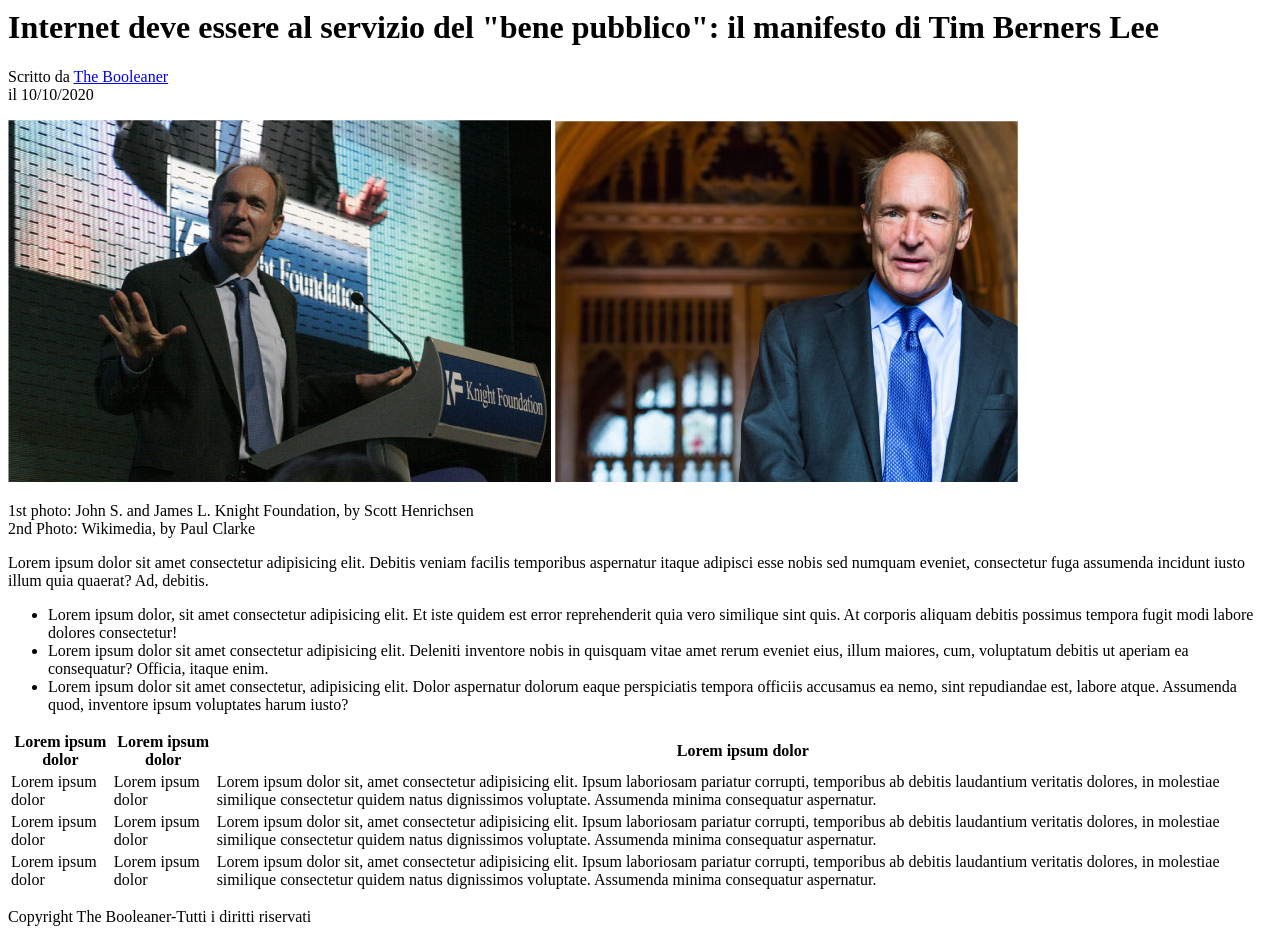
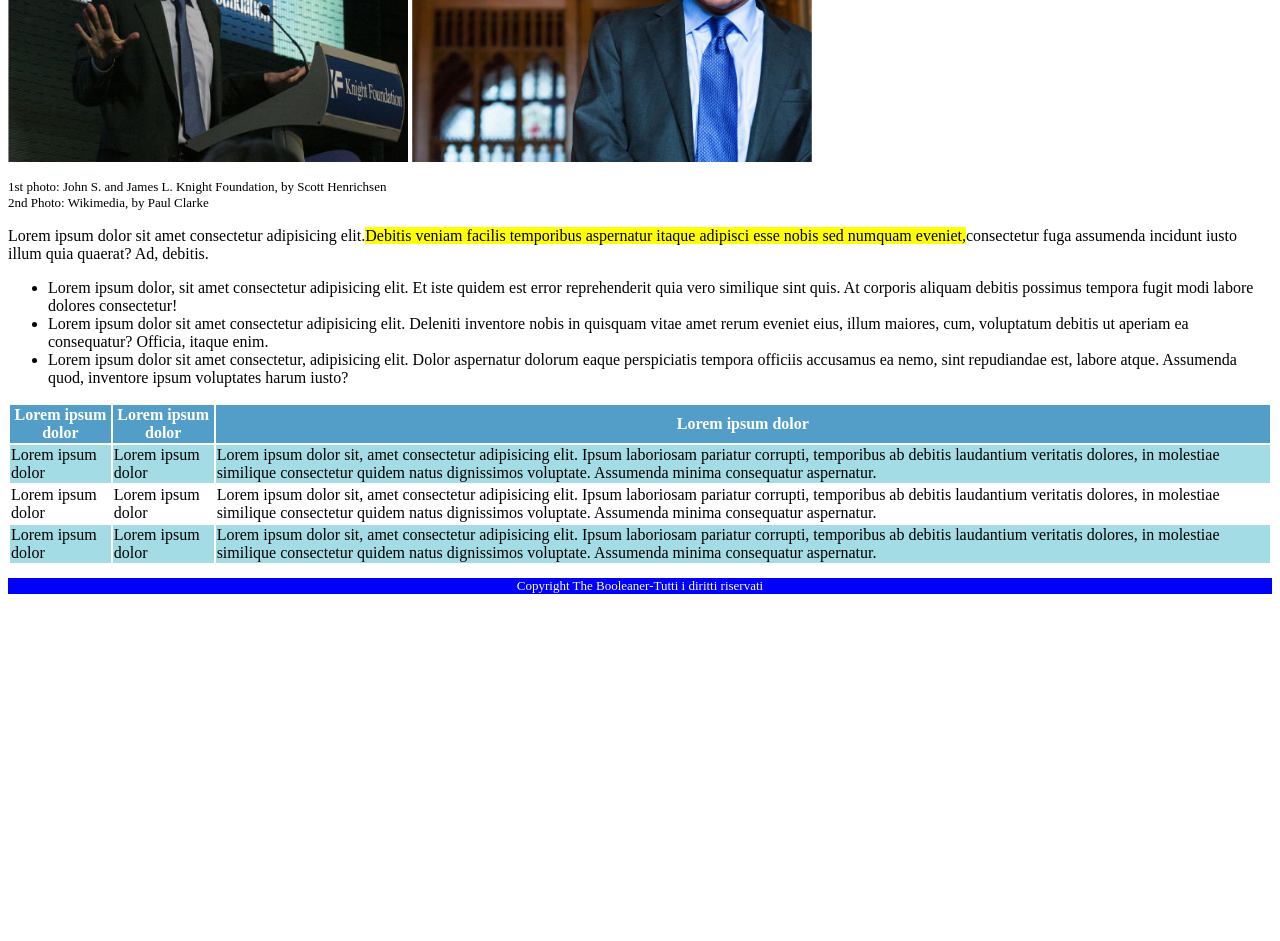
Before and after one commit to RENvaldiviaesc123/html-css-booleaner, a plain HTML site: page index.html in a window 1280 px wide. Shown: the part 345-1286 px from the top of the page. After the commit the page ends 952 px from the top, so only its background shows below. Drawn offline with Linux system fonts and the light colour scheme.

Commit message:
Some changes and almost finished css part.

```diff
--- a/CSS/style.css
+++ b/CSS/style.css
@@ -0,0 +1,34 @@
+#backgroundtitle {
+                  background-color: rgb(61, 190, 199);
+                }
+#text_footer {
+            font-size: small;
+            background-color: blue;
+            text-align: center;
+            color: white;
+}
+#printitle {
+            width: 190px;
+            height: 80px;
+}
+#giallosotto {
+            background-color: yellow;
+}
+#info {
+    font-size: small;
+}
+.tabtitle {
+    background-color: rgb(83, 158, 201);
+    color: white;
+}
+.tabcontent {
+    background-color: rgb(163, 220, 228);
+}
+#photo1 {
+    width: 400px;
+    height: 300px;
+}
+#photo2 {
+    width: 400px;
+    height: 300px;
+}
--- a/index.html
+++ b/index.html
@@ -3,41 +3,50 @@
 <head>
     <meta charset="UTF-8">
     <meta name="viewport" content="width=device-width, initial-scale=1.0">
+    <link rel="stylesheet" href="./CSS/style.css">
     <title>The Booleaner</title>
 </head>
 <body>
-    <header>
-        <img src="./immagini/logo.svg" title="The Booleaner">
+
+    <header id="backgroundtitle">
+
+        <div id="printitle"><img src="./immagini/logo.svg" title="The Booleaner"></div>
+
     </header>
 
     <main>
-        <div>
+        <section>
             <h1>Internet deve essere al servizio del "bene pubblico": il manifesto di Tim Berners Lee</h1>
             <p>Scritto da <a href="https://boolean.careers/blog" target="_blank">The Booleaner</a> <br>il 10/10/2020</p>
-        </div>
-        <div>
-            <img src="./immagini/tim-1.jpg" title="Tim Berners Lee">
-            <img src="./immagini/tim-2.jpg" title="Tim Berners Lee">
-            <p>1st photo: John S. and James L. Knight Foundation, by Scott Henrichsen <br>2nd Photo: Wikimedia, by Paul Clarke</p>
-        </div>
-        <div>
+        </section>
+        <section>
+            <img src="./immagini/tim-1.jpg" title="Tim Berners Lee" id="photo1">
+            <img src="./immagini/tim-2.jpg" title="Tim Berners Lee" id="photo2">
+            <p id="info">1st photo: John S. and James L. Knight Foundation, by Scott Henrichsen <br>2nd Photo: Wikimedia, by Paul Clarke</p>
+        </section>
+        <section>
             <p>
-                Lorem ipsum dolor sit amet consectetur adipisicing elit.
-                Debitis veniam facilis temporibus aspernatur itaque adipisci esse nobis sed numquam eveniet,
-                consectetur fuga assumenda incidunt iusto illum quia quaerat? Ad, debitis.
+                Lorem ipsum dolor sit amet consectetur adipisicing elit.<mark id="giallosotto">Debitis veniam facilis temporibus aspernatur itaque adipisci esse nobis sed numquam eveniet,</mark>consectetur fuga assumenda incidunt iusto illum quia quaerat? Ad, debitis.</p>
+            <p>
                 <ul>
                     <li>Lorem ipsum dolor, sit amet consectetur adipisicing elit. Et iste quidem est error reprehenderit quia vero similique sint quis. At corporis aliquam debitis possimus tempora fugit modi labore dolores consectetur!</li>
                     <li>Lorem ipsum dolor sit amet consectetur adipisicing elit. Deleniti inventore nobis in quisquam vitae amet rerum eveniet eius, illum maiores, cum, voluptatum debitis ut aperiam ea consequatur? Officia, itaque enim.</li>
                     <li>Lorem ipsum dolor sit amet consectetur, adipisicing elit. Dolor aspernatur dolorum eaque perspiciatis tempora officiis accusamus ea nemo, sint repudiandae est, labore atque. Assumenda quod, inventore ipsum voluptates harum iusto?</li>
                 </ul>
             </p>
-        </div>
-        <div>
+        </section>
+
+        <section>
             <table>
                 <tr>
-                    <th>Lorem ipsum dolor</th>
-                    <th>Lorem ipsum dolor</th>
-                    <th>Lorem ipsum dolor</th>
+                    <th class="tabtitle">Lorem ipsum dolor</th>
+                    <th class="tabtitle">Lorem ipsum dolor</th>
+                    <th class="tabtitle">Lorem ipsum dolor</th>
+                </tr>
+                <tr>
+                    <td class="tabcontent">Lorem ipsum dolor</td>
+                    <td class="tabcontent">Lorem ipsum dolor</td>
+                    <td class="tabcontent">Lorem ipsum dolor sit, amet consectetur adipisicing elit. Ipsum laboriosam pariatur corrupti, temporibus ab debitis laudantium veritatis dolores, in molestiae similique consectetur quidem natus dignissimos voluptate. Assumenda minima consequatur aspernatur.</td>
                 </tr>
                 <tr>
                     <td>Lorem ipsum dolor</td>
@@ -45,22 +54,20 @@
                     <td>Lorem ipsum dolor sit, amet consectetur adipisicing elit. Ipsum laboriosam pariatur corrupti, temporibus ab debitis laudantium veritatis dolores, in molestiae similique consectetur quidem natus dignissimos voluptate. Assumenda minima consequatur aspernatur.</td>
                 </tr>
                 <tr>
-                    <td>Lorem ipsum dolor</td>
-                    <td>Lorem ipsum dolor</td>
-                    <td>Lorem ipsum dolor sit, amet consectetur adipisicing elit. Ipsum laboriosam pariatur corrupti, temporibus ab debitis laudantium veritatis dolores, in molestiae similique consectetur quidem natus dignissimos voluptate. Assumenda minima consequatur aspernatur.</td>
-                </tr>
-                <tr>
-                    <td>Lorem ipsum dolor</td>
-                    <td>Lorem ipsum dolor</td>
-                    <td>Lorem ipsum dolor sit, amet consectetur adipisicing elit. Ipsum laboriosam pariatur corrupti, temporibus ab debitis laudantium veritatis dolores, in molestiae similique consectetur quidem natus dignissimos voluptate. Assumenda minima consequatur aspernatur.</td>
+                    <td class="tabcontent">Lorem ipsum dolor</td>
+                    <td class="tabcontent">Lorem ipsum dolor</td>
+                    <td class="tabcontent">Lorem ipsum dolor sit, amet consectetur adipisicing elit. Ipsum laboriosam pariatur corrupti, temporibus ab debitis laudantium veritatis dolores, in molestiae similique consectetur quidem natus dignissimos voluptate. Assumenda minima consequatur aspernatur.</td>
                 </tr>
 
             </table>
-        </div>
+        </section>
+
     </main>
 
     <footer>
-        <p>Copyright The Booleaner-Tutti i diritti riservati</p>
+        <div id="text_footer">
+            <p>Copyright The Booleaner-Tutti i diritti riservati</p>
+        </div>
     </footer>
 
 </body>
```
